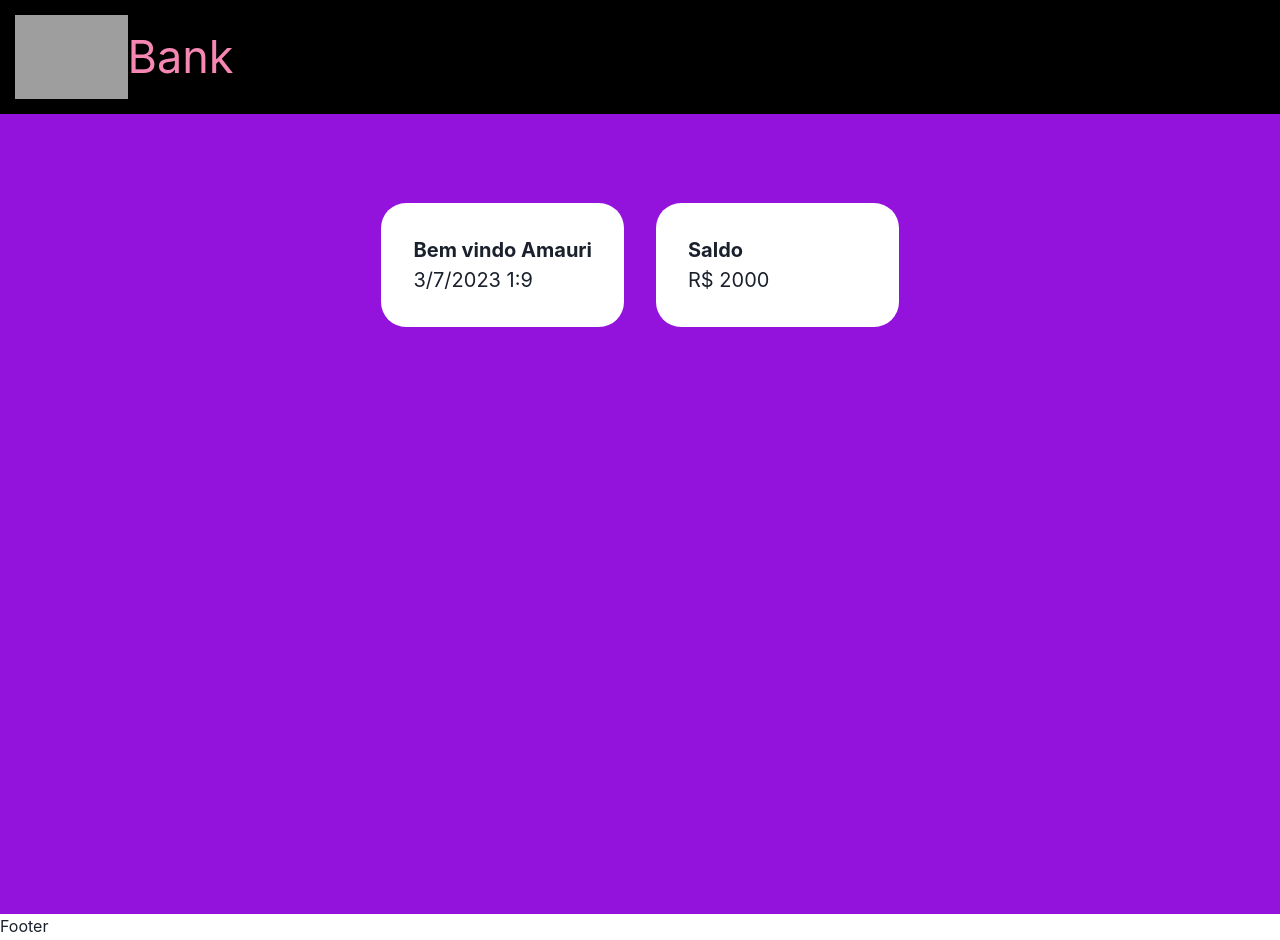
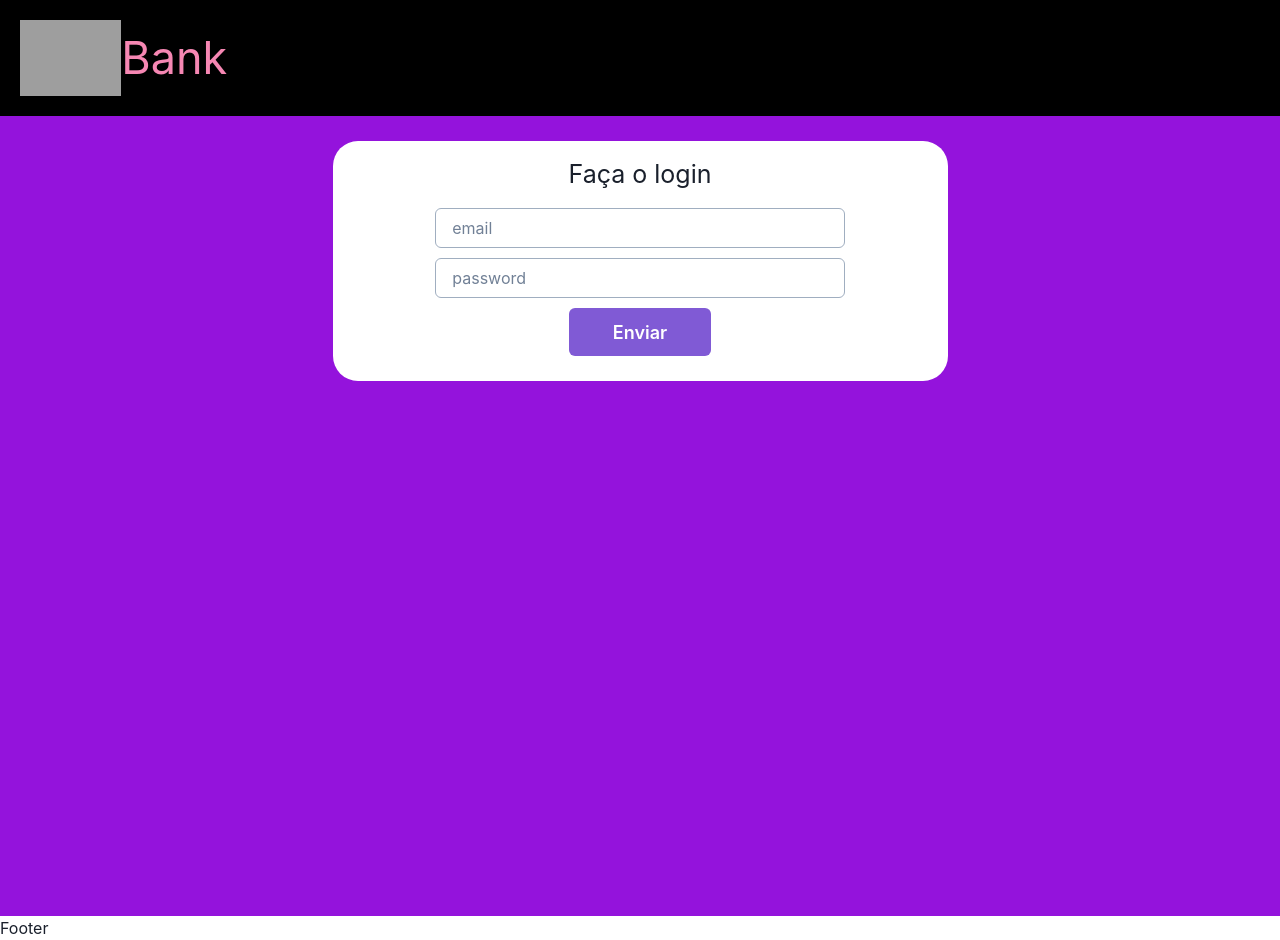
Before and after one commit to amaurijr123/react-ts, a React (Create React App) app: page /conta/1 in a window 1280 px wide. Built offline with nearby package versions, Linux system fonts and the light colour scheme; grey boxes are pictures that could not be loaded.

Commit message:
contextPI, login, logout

```diff
--- a/src/App.tsx
+++ b/src/App.tsx
@@ -1,22 +1,21 @@
 import { ChakraProvider } from "@chakra-ui/react";
 import { Layout } from "./Components/Layout";
-import { BrowserRouter, Route, Routes } from "react-router-dom";
-import Home from "./Pages/Home";
-import Conta from "./Pages/Conta";
-import ContaInfo from "./Pages/ContaInfo";
+import { BrowserRouter} from "react-router-dom";
+import { AppContextProvider } from "./Components/AppContext";
+import MainRoutes from "./routes";
+
+
 
 function App() {
   return (
     <BrowserRouter>
+      <AppContextProvider>
       <ChakraProvider>
         <Layout>
-          <Routes>
-            <Route path="/" element={<Home />} />
-            <Route path="/conta/:id" element={<Conta />} />
-            <Route path='/infoconta' element={<ContaInfo />} />
-          </Routes>
+          <MainRoutes />
         </Layout>
       </ChakraProvider>
+      </AppContextProvider>
     </BrowserRouter>
   );
 }
--- /dev/null
+++ b/src/Components/AppContext.tsx
@@ -0,0 +1,19 @@
+import { createContext, useState } from "react";
+
+interface IAppContext {
+    user: string,
+    isLoggedIn: boolean,
+    setisLoggedIn: (isLoggedIn: boolean) => void
+}
+
+  export const AppContext = createContext({} as IAppContext);
+
+  export const AppContextProvider = ({ children }: any) => {
+    const [isLoggedIn, setisLoggedIn] = useState<boolean>(false)
+
+    const user = "amauri";
+
+    return <AppContext.Provider value={{ user, isLoggedIn, setisLoggedIn  }}>{children}</AppContext.Provider>;
+  };
+
+export default AppContext;
--- a/src/Components/Card.tsx
+++ b/src/Components/Card.tsx
@@ -1,26 +1,11 @@
-import { ChakraProvider, Box, Center, Input } from "@chakra-ui/react"
-import { MyButton } from "./Button"
-import { login } from "../services/login"
-import { useState} from 'react'
+import { ChakraProvider, Box} from "@chakra-ui/react"
 
-
-export const Card = () => {
-
-  const [ email, setEmail ] = useState<string>('')
+export const Card = ({ children }: any) => {
 
   return(
     <ChakraProvider>
         <Box backgroundColor='#FFFFFF' borderRadius='25px' padding='15px' width='50%'>
-          <Center marginBottom='15px' fontSize='25px'>
-            <h1>Faça o login</h1>
-          </Center>
-          <Center display='flex' flexDirection='column' borderColor='gray.400'>
-            <Input placeholder="email" width='70%' marginBottom='10px' value={email} onChange={(e) => setEmail(e.currentTarget.value)}/>
-            <Input placeholder="password" width='70%'  />
-          </Center>
-          <Center margin='10px'>
-            <MyButton event= {() => login(email)}/>
-          </Center>
+          {children}
         </Box>
     </ChakraProvider>
   );
--- a/src/Components/Header/Header.tsx
+++ b/src/Components/Header/Header.tsx
@@ -1,14 +1,35 @@
-import { Box, Center, ChakraProvider, Image } from '@chakra-ui/react'
+import { Box, Button, Center, Flex, Image, Spacer, Text } from '@chakra-ui/react'
+import AppContext from '../AppContext'
+import { useContext } from 'react'
+import { useNavigate } from 'react-router-dom'
 
 export const Header  = () => {
+  const {isLoggedIn, setisLoggedIn} = useContext(AppContext)
+  const navigate = useNavigate()
+
+  const logout = () =>{
+    setisLoggedIn(false)
+    navigate('/')
+  }
   return(
-    <ChakraProvider>
+    <Flex backgroundColor='black' padding='5px'>
       <Box display='flex' flexDirection='row' backgroundColor='black' padding='15px'>
-        <Image src='https://lp.dio.me/wp-content/uploads/2023/03/LOGO-DIO-COLOR-768x311.png' width='9%' height='100%'/>
+        <Image src='https://lp.dio.me/wp-content/uploads/2023/03/LOGO-DIO-COLOR-768x311.png' width='20%' height='100%'/>
         <Center color='pink.300' fontSize='45px' >
           Bank
         </Center>
       </Box>
-    </ChakraProvider>
+      {
+        isLoggedIn && (
+          <>
+            <Spacer />
+            <Button onClick={() => logout()}
+            >
+            <Text>Sair</Text>
+            </Button>
+            </>
+        )
+      }
+    </Flex>
   )
 }
--- a/src/Pages/Conta.tsx
+++ b/src/Pages/Conta.tsx
@@ -1,8 +1,9 @@
 import { Center, SimpleGrid, Spinner } from "@chakra-ui/react";
-import { useParams, useNavigate } from "react-router-dom"
+import { useParams, useNavigate } from "react-router-dom";
 import CardInfo from "../Components/CardInfo";
-import { useEffect, useState } from "react";
+import { useContext, useEffect, useState } from "react";
 import { api } from "../api";
+import { AppContext } from "../Components/AppContext"
 
 interface UserData {
   email: string;
@@ -14,6 +15,12 @@ interface UserData {
 
 const Conta = () => {
   const [userData, setUserData] = useState<null | UserData>();
+  const { id } = useParams();
+  const navigate = useNavigate();
+
+  const { isLoggedIn } = useContext(AppContext)
+
+  !isLoggedIn && navigate('/')
 
   useEffect(() => {
     const getData = async () => {
@@ -24,32 +31,30 @@ const Conta = () => {
     getData();
   }, []);
 
-  const actualData = new Date()
-  const { id } = useParams()
-  const navigate = useNavigate()
+  const actualData = new Date();
 
-  if(userData && id !== userData.id){
-    navigate('/')
+
+  if (userData && id !== userData.id) {
+    navigate("/");
   }
 
   return (
     <Center>
       <SimpleGrid columns={2} spacing={8} paddingTop={16}>
-        {
-            userData === undefined || userData === null ?
-            (
-                <Center>
-                    <Spinner size='xl' color="white"/>
-                </Center>
-            ) :
-            (
-                <>
-                    <CardInfo mainContent={`Bem vindo ${userData?.name}`} content={`${actualData.getDay()}/${actualData.getMonth()}/${actualData.getFullYear()} ${actualData.getHours()}:${actualData.getMinutes()}`} />
-                    <CardInfo mainContent='Saldo' content={`R$ ${userData.balance}`} />
-                </>
-            )
-        }
-
+        {userData === undefined || userData === null ? (
+          <Center>
+            <Spinner size="xl" color="white" />
+          </Center>
+        ):
+        (
+          <>
+            <CardInfo
+              mainContent={`Bem vindo ${userData?.name}`}
+              content={`${actualData.getDay()}/${actualData.getMonth()}/${actualData.getFullYear()} ${actualData.getHours()}:${actualData.getMinutes()}`}
+            />
+            <CardInfo mainContent="Saldo" content={`R$ ${userData.balance}`} />
+          </>
+        )}
       </SimpleGrid>
     </Center>
   );
--- a/src/Pages/Home.tsx
+++ b/src/Pages/Home.tsx
@@ -1,11 +1,47 @@
-import { Center, ChakraProvider } from "@chakra-ui/react";
+import { Center, ChakraProvider, Input } from "@chakra-ui/react";
 import { Card } from "../Components/Card";
+import { useContext, useState } from "react";
+import { MyButton } from "../Components/Button";
+import { login } from "../services/login";
+import { useNavigate } from "react-router-dom";
+import AppContext from "../Components/AppContext";
 
 const Home = () => {
+  const [email, setEmail] = useState<string>("");
+  const { setisLoggedIn } = useContext(AppContext);
+  const navigate = useNavigate();
+
+  const validateUser = async (email: string) => {
+    const loggedIn = await login(email);
+
+    if (!loggedIn) {
+      return alert("Email inválido");
+    }
+    setisLoggedIn(true);
+    navigate("/conta/1");
+  };
+
   return (
     <ChakraProvider>
       <Center>
-        <Card />
+        <Card>
+          <Center marginBottom="15px" fontSize="25px">
+            <h1>Faça o login</h1>
+          </Center>
+          <Center display="flex" flexDirection="column" borderColor="gray.400">
+            <Input
+              placeholder="email"
+              width="70%"
+              marginBottom="10px"
+              value={email}
+              onChange={(e) => setEmail(e.currentTarget.value)}
+            />
+            <Input placeholder="password" width="70%" />
+          </Center>
+          <Center margin="10px">
+            <MyButton event={() => validateUser(email)} />
+          </Center>
+        </Card>
       </Center>
     </ChakraProvider>
   );
--- /dev/null
+++ b/src/routes.tsx
@@ -0,0 +1,20 @@
+import { Route, Routes } from "react-router-dom"
+import Home from "./Pages/Home"
+import Conta from "./Pages/Conta"
+import ContaInfo from "./Pages/ContaInfo"
+import { useContext } from "react"
+import AppContext from "./Components/AppContext"
+
+const MainRoutes = () => {
+    const {isLoggedIn} = useContext(AppContext)
+
+    return(
+        <Routes>
+            <Route path="/" element={<Home />} />
+            <Route path="/conta/:id" element={ isLoggedIn ? <Conta />: <Home />} />
+            <Route path="/infoconta" element={<ContaInfo />} />
+        </Routes>
+    )
+}
+
+export default MainRoutes
--- a/src/services/login.tsx
+++ b/src/services/login.tsx
@@ -1,11 +1,12 @@
-import { api } from "../api"
+import { api } from "../api";
 
-export const login = async (email: string): Promise<void>  => {
-    const data:any = await api
+export const login = async (email: string): Promise<boolean> => {
 
-    if(email !== data.email){
-        return alert('Email inválido')
-    }
+  const data: any = await api;
 
-    alert(`Bem vindo(a) ${email}!`)
-}
+  if (email !== data.email) {
+    return false
+  }
+
+  return true
+};
```
Also changed, not shown: 1 other file (tests, documents, lock files or other folders).
